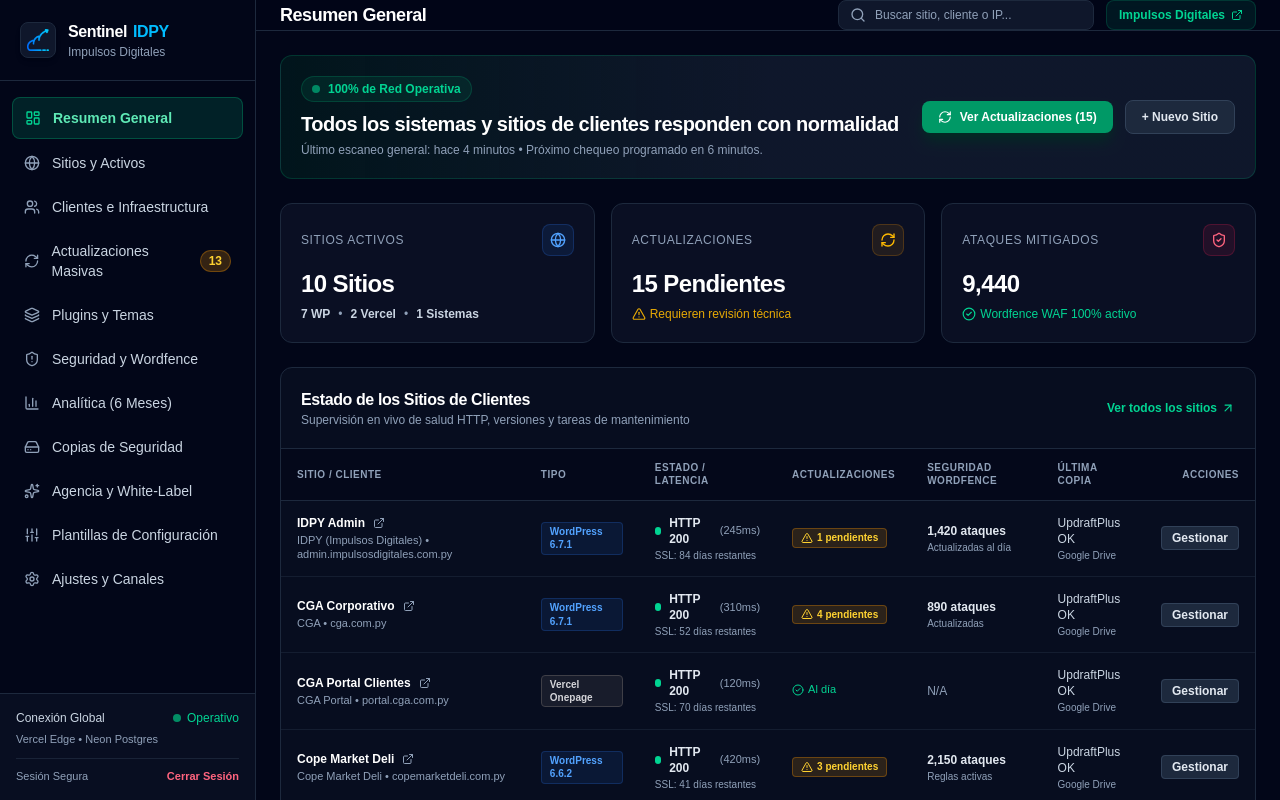
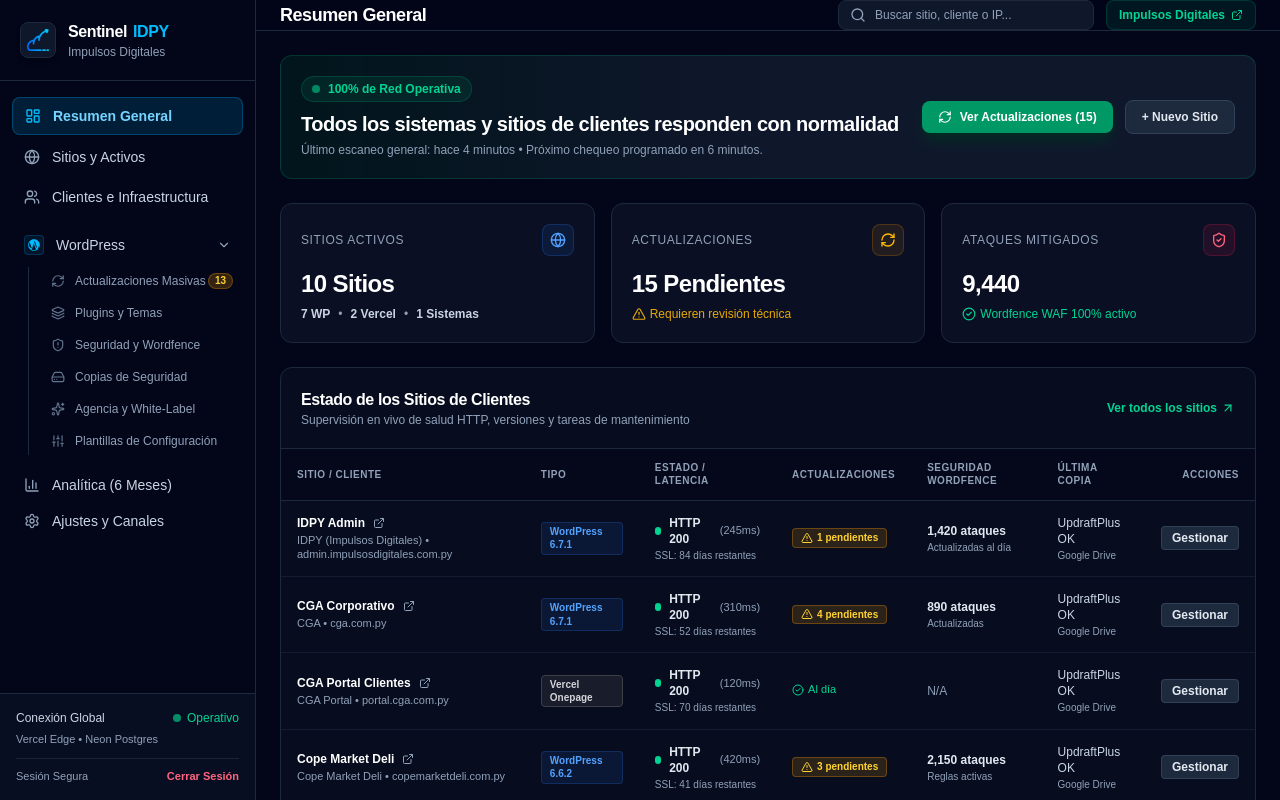
Before and after one commit to rodney-estigarribia/SentinelIDPY, a Next.js app in the folder dashboard/: page / in a window 1280 px wide. Built offline with nearby package versions, Linux system fonts and the light colour scheme; no server answers; the database is empty.

Commit message:
feat(sidebar): add collapsible WordPress submenu with accordion and indicator badge

```diff
--- a/dashboard/src/components/layout/sidebar.tsx
+++ b/dashboard/src/components/layout/sidebar.tsx
@@ -1,6 +1,6 @@
 'use client';
 
-import React from 'react';
+import React, { useState, useEffect } from 'react';
 import Link from 'next/link';
 import { usePathname } from 'next/navigation';
 import Image from 'next/image';
@@ -16,12 +16,21 @@
   Sparkles,
   Sliders,
   Settings,
-  Server
+  ChevronDown,
+  ChevronRight
 } from 'lucide-react';
 
 interface SidebarProps {
   pendingUpdatesCount?: number;
   offlineSitesCount?: number;
+}
+
+function WPIcon({ className = 'w-4 h-4' }: { className?: string }) {
+  return (
+    <svg className={className} viewBox="0 0 24 24" fill="currentColor">
+      <path d="M12 2C6.486 2 2 6.486 2 12c0 5.515 4.486 10 10 10 5.514 0 10-4.485 10-10 0-5.514-4.486-10-10-10zm-8.817 10c0-1.743.518-3.364 1.407-4.727l3.87 10.603C5.19 16.273 3.183 14.334 3.183 12zm8.817 8.818c-1.393 0-2.69-.37-3.812-1.015l3.52-10.222 3.606 9.878c.026.066.059.127.09.19-1.077.747-2.383 1.169-3.404 1.169zm1.196-14.739c.652 0 1.258.058 1.258.058.52.03.578-.74.059-.8 0 0-.49-.03-1.037-.059l3.292 9.794 1.21-4.048c.433-1.357.75-2.311.75-3.149 0-1.127-.433-1.675-1.01-1.675-.519 0-1.038.03-1.038.03-.52.029-.462.8.058.8 0 0 .548-.03 1.097-.03.346 0 .577.202.577.635 0 .549-.23 1.386-.462 2.05L16.22 17.51l-4.224-11.431zm6.277 3.518c.86 1.363 1.344 2.955 1.344 4.403 0 2.396-.98 4.56-2.565 6.117l3.843-11.09c.086.19.16.378.22.57h-2.842z"/>
+    </svg>
+  );
 }
 
 export function Sidebar({ pendingUpdatesCount = 13, offlineSitesCount = 0 }: SidebarProps) {
@@ -31,19 +40,41 @@
     return null;
   }
 
-  const navItems = [
+  // Top General Items
+  const topNavItems = [
     { label: 'Resumen General', href: '/', icon: LayoutDashboard },
     { label: 'Sitios y Activos', href: '/sites', icon: Globe, badge: offlineSitesCount > 0 ? `${offlineSitesCount} caídos` : undefined, badgeVariant: 'danger' },
     { label: 'Clientes e Infraestructura', href: '/clients', icon: Users },
+  ];
+
+  // WordPress Specific Submenu Items
+  const wpSubItems = [
     { label: 'Actualizaciones Masivas', href: '/updates', icon: RefreshCw, badge: pendingUpdatesCount > 0 ? `${pendingUpdatesCount}` : undefined, badgeVariant: 'warning' },
     { label: 'Plugins y Temas', href: '/plugins', icon: Layers },
     { label: 'Seguridad y Wordfence', href: '/security', icon: ShieldAlert },
-    { label: 'Analítica (6 Meses)', href: '/analytics', icon: BarChart3 },
     { label: 'Copias de Seguridad', href: '/backups', icon: HardDrive },
     { label: 'Agencia y White-Label', href: '/agency', icon: Sparkles },
     { label: 'Plantillas de Configuración', href: '/templates', icon: Sliders },
+  ];
+
+  // Bottom Items
+  const bottomNavItems = [
+    { label: 'Analítica (6 Meses)', href: '/analytics', icon: BarChart3 },
     { label: 'Ajustes y Canales', href: '/settings', icon: Settings },
   ];
+
+  const isCurrentWpRoute = wpSubItems.some(
+    (item) => pathname === item.href || (item.href !== '/' && pathname.startsWith(item.href))
+  );
+
+  const [isWpOpen, setIsWpOpen] = useState(true);
+
+  // Keep open when navigating to any WordPress sub-route
+  useEffect(() => {
+    if (isCurrentWpRoute) {
+      setIsWpOpen(true);
+    }
+  }, [isCurrentWpRoute]);
 
   return (
     <aside className="w-64 bg-slate-950 text-slate-200 flex flex-col h-screen border-r border-slate-800 shrink-0 sticky top-0">
@@ -68,7 +99,8 @@
 
       {/* Navigation Links */}
       <nav className="flex-1 overflow-y-auto px-3 py-4 space-y-1 text-sm font-medium">
-        {navItems.map((item) => {
+        {/* Top General Items */}
+        {topNavItems.map((item) => {
           const Icon = item.icon;
           const isActive = pathname === item.href || (item.href !== '/' && pathname.startsWith(item.href));
 
@@ -76,14 +108,14 @@
             <Link
               key={item.href}
               href={item.href}
-              className={`flex items-center justify-between px-3 py-2.5 rounded-lg transition-colors ${
+              className={`flex items-center justify-between px-3 py-2 rounded-lg transition-colors ${
                 isActive
-                  ? 'bg-emerald-500/15 text-emerald-300 font-semibold border border-emerald-500/30'
+                  ? 'bg-sky-500/15 text-sky-300 font-semibold border border-sky-500/30'
                   : 'text-slate-300 hover:bg-slate-900 hover:text-white'
               }`}
             >
               <div className="flex items-center gap-3">
-                <Icon className={`w-4 h-4 ${isActive ? 'text-emerald-400' : 'text-slate-400'}`} />
+                <Icon className={`w-4 h-4 ${isActive ? 'text-sky-400' : 'text-slate-400'}`} />
                 <span>{item.label}</span>
               </div>
               {item.badge && (
@@ -100,6 +132,103 @@
             </Link>
           );
         })}
+
+        {/* WordPress Collapsible Accordion Group */}
+        <div className="pt-2">
+          <button
+            type="button"
+            onClick={() => setIsWpOpen(!isWpOpen)}
+            className={`w-full flex items-center justify-between px-3 py-2 rounded-lg transition-colors cursor-pointer ${
+              isCurrentWpRoute
+                ? 'text-white bg-slate-900/80 font-semibold'
+                : 'text-slate-300 hover:bg-slate-900 hover:text-white'
+            }`}
+          >
+            <div className="flex items-center gap-3">
+              <div className="w-5 h-5 rounded flex items-center justify-center text-sky-400 bg-sky-500/10 border border-sky-500/20">
+                <WPIcon className="w-3.5 h-3.5" />
+              </div>
+              <span>WordPress</span>
+            </div>
+
+            <div className="flex items-center gap-2">
+              {!isWpOpen && pendingUpdatesCount > 0 && (
+                <span className="text-[10px] px-1.5 py-0.2 rounded-full font-bold bg-amber-500/20 text-amber-300 border border-amber-500/30">
+                  {pendingUpdatesCount}
+                </span>
+              )}
+              {isWpOpen ? (
+                <ChevronDown className="w-3.5 h-3.5 text-slate-400" />
+              ) : (
+                <ChevronRight className="w-3.5 h-3.5 text-slate-400" />
+              )}
+            </div>
+          </button>
+
+          {/* Submenu Items */}
+          {isWpOpen && (
+            <div className="mt-1 ml-4 pl-3 border-l border-slate-800 space-y-1">
+              {wpSubItems.map((subItem) => {
+                const SubIcon = subItem.icon;
+                const isSubActive = pathname === subItem.href || (subItem.href !== '/' && pathname.startsWith(subItem.href));
+
+                return (
+                  <Link
+                    key={subItem.href}
+                    href={subItem.href}
+                    className={`flex items-center justify-between px-2.5 py-1.5 rounded-lg text-xs transition-colors ${
+                      isSubActive
+                        ? 'bg-sky-500/15 text-sky-300 font-semibold border border-sky-500/30'
+                        : 'text-slate-400 hover:bg-slate-900 hover:text-slate-200'
+                    }`}
+                  >
+                    <div className="flex items-center gap-2.5">
+                      <SubIcon className={`w-3.5 h-3.5 ${isSubActive ? 'text-sky-400' : 'text-slate-500'}`} />
+                      <span>{subItem.label}</span>
+                    </div>
+
+                    {subItem.badge && (
+                      <span
+                        className={`text-[10px] px-1.5 py-0.2 rounded-full font-bold ${
+                          subItem.badgeVariant === 'danger'
+                            ? 'bg-rose-500/20 text-rose-300 border border-rose-500/30'
+                            : 'bg-amber-500/20 text-amber-300 border border-amber-500/30'
+                        }`}
+                      >
+                        {subItem.badge}
+                      </span>
+                    )}
+                  </Link>
+                );
+              })}
+            </div>
+          )}
+        </div>
+
+        {/* Bottom General Items */}
+        <div className="pt-2">
+          {bottomNavItems.map((item) => {
+            const Icon = item.icon;
+            const isActive = pathname === item.href || (item.href !== '/' && pathname.startsWith(item.href));
+
+            return (
+              <Link
+                key={item.href}
+                href={item.href}
+                className={`flex items-center justify-between px-3 py-2 rounded-lg transition-colors ${
+                  isActive
+                    ? 'bg-sky-500/15 text-sky-300 font-semibold border border-sky-500/30'
+                    : 'text-slate-300 hover:bg-slate-900 hover:text-white'
+                }`}
+              >
+                <div className="flex items-center gap-3">
+                  <Icon className={`w-4 h-4 ${isActive ? 'text-sky-400' : 'text-slate-400'}`} />
+                  <span>{item.label}</span>
+                </div>
+              </Link>
+            );
+          })}
+        </div>
       </nav>
 
       {/* Footer / Status */}
```
